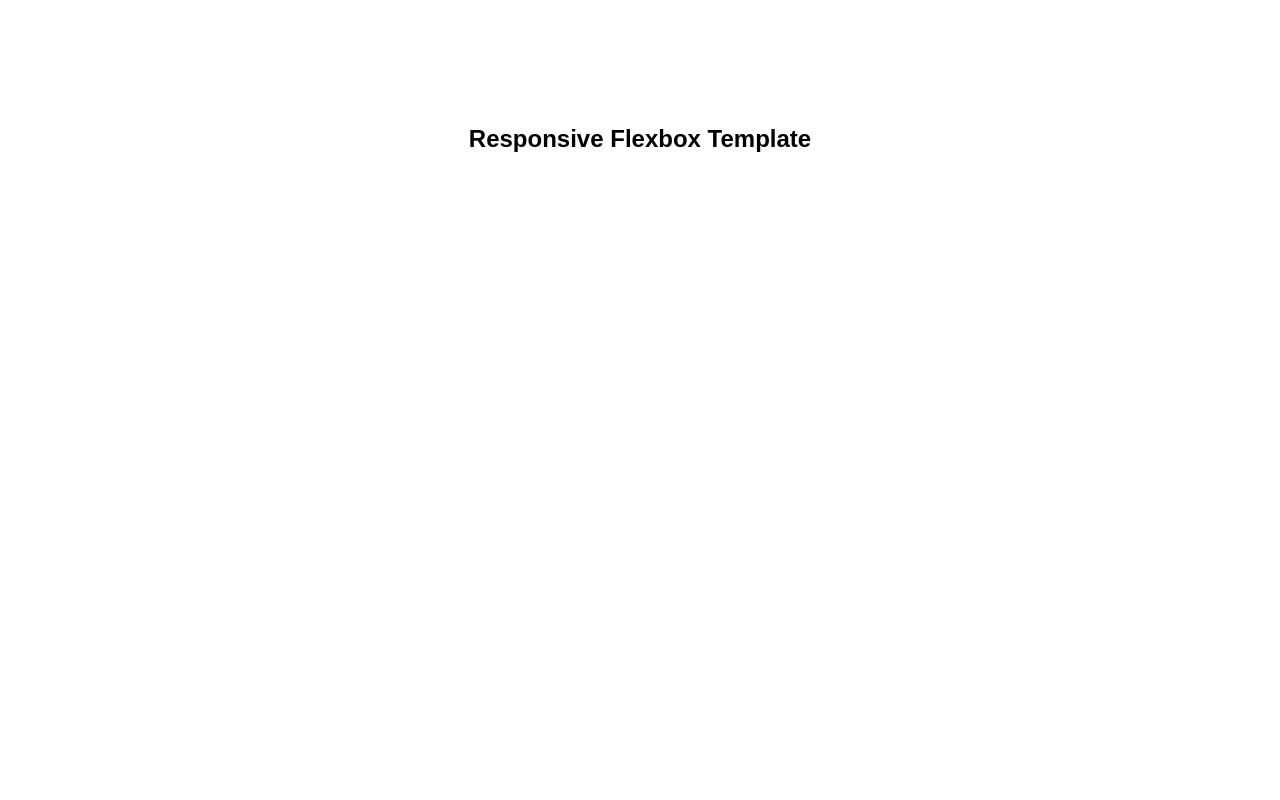
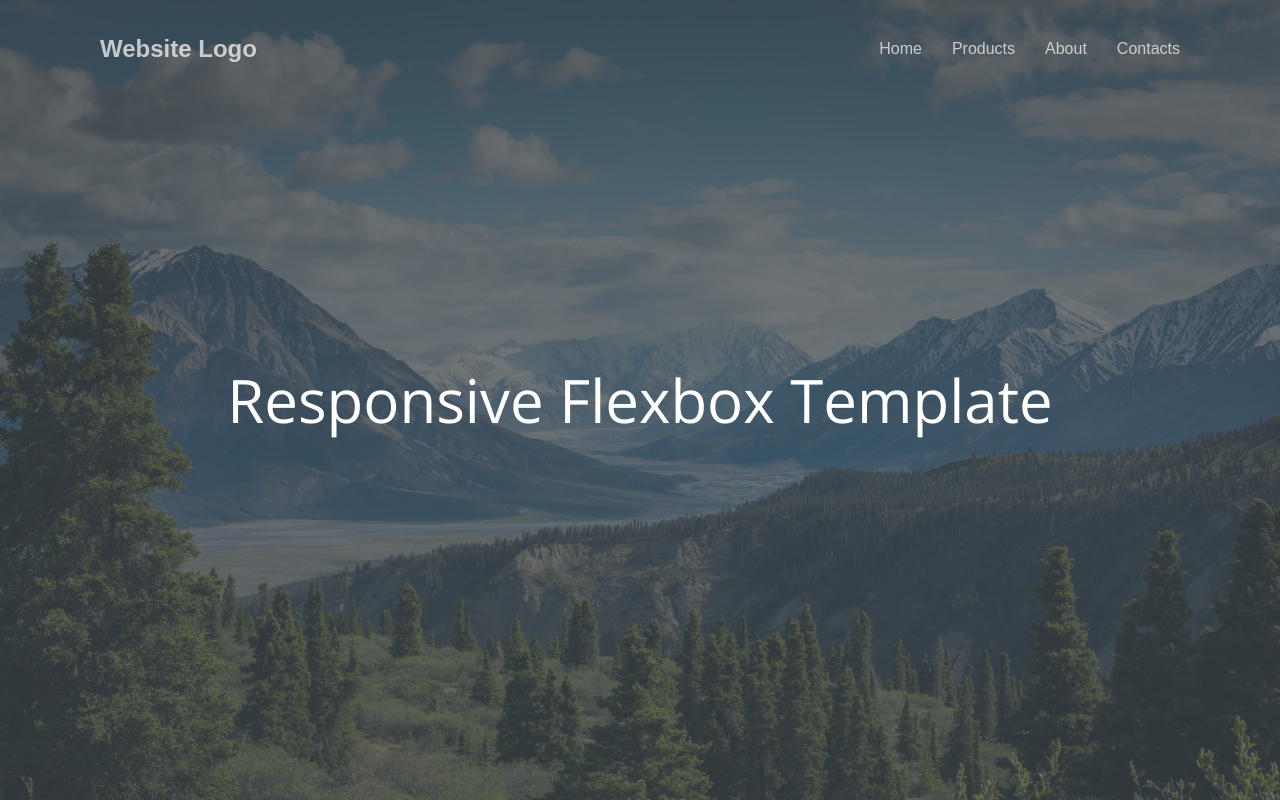
Before and after one commit to Yuzumi/landing-page-template, a plain HTML site: page index.html in a window 1280 px wide. Drawn offline with nearby package versions, Linux system fonts and the light colour scheme.

Commit message:
stylize the .hero section

```diff
--- a/css/style.css
+++ b/css/style.css
@@ -174,3 +174,52 @@ header nav li:last-child {
         margin-bottom: 15px;
     }
 }
+
+/**************************************
+    Hero Section
+*/
+
+.hero {
+    position: relative;
+    justify-content: center;
+    min-height: 100vh;
+    color: #fff;
+    text-align: center;
+}
+
+.hero .bg-img {
+    background-image: url('../img/hero.jpg');
+    position: absolute;
+    top: 0;
+    left: 0;
+    width: 100%;
+    height: 100%;
+    background-size: cover;
+    background-color: var(--bg-color);
+    z-index: -1;
+}
+
+.hero .bg-img::after {
+    content: '';
+    position: absolute;
+    top: 0;
+    left: 0;
+    width: 100%;
+    height: 100%;
+    background-color: #414a4f;
+    opacity: .75;
+}
+
+.hero h1 {
+    font: normal 60px 'Open Sans', sans-serif;
+}
+
+@media (max-width: 800px) {
+    .hero {
+        min-height: 600px;
+    }
+
+    .hero h1 {
+        font-size: 48px;
+    }
+}
```
